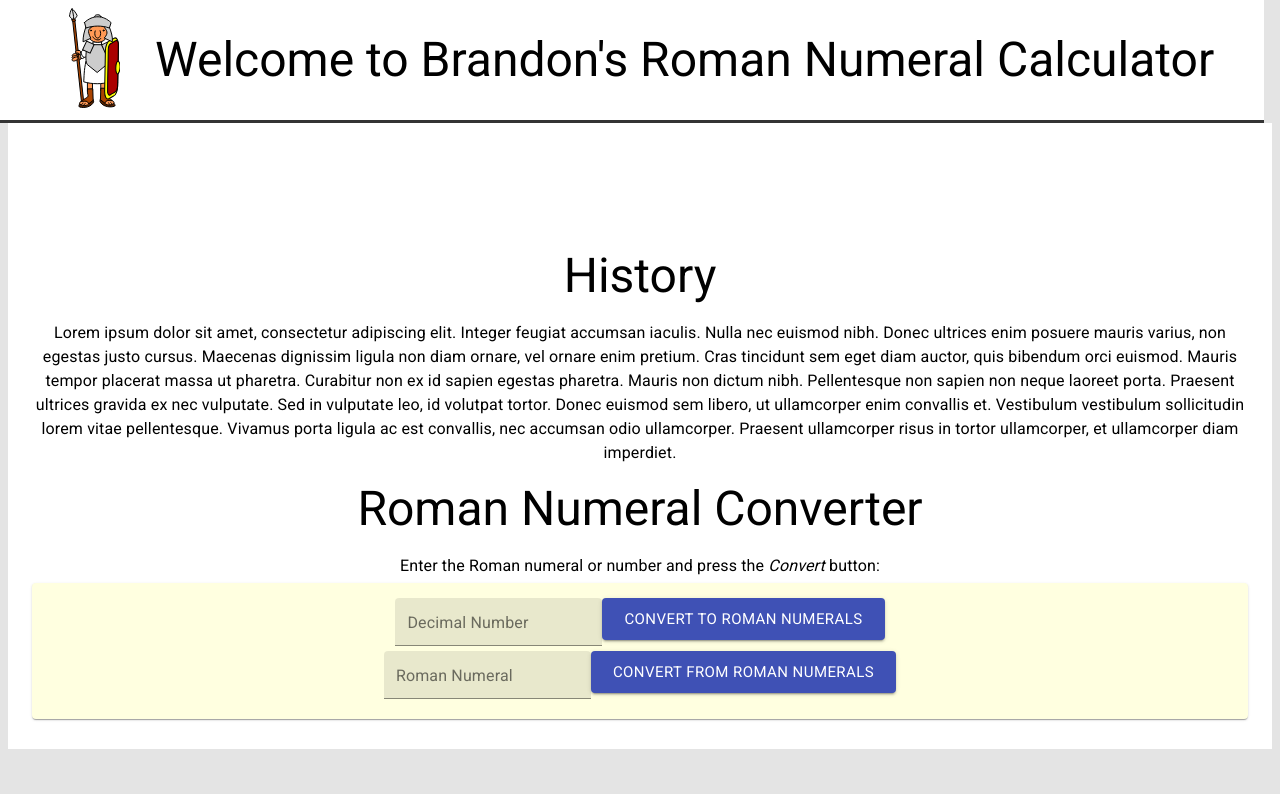
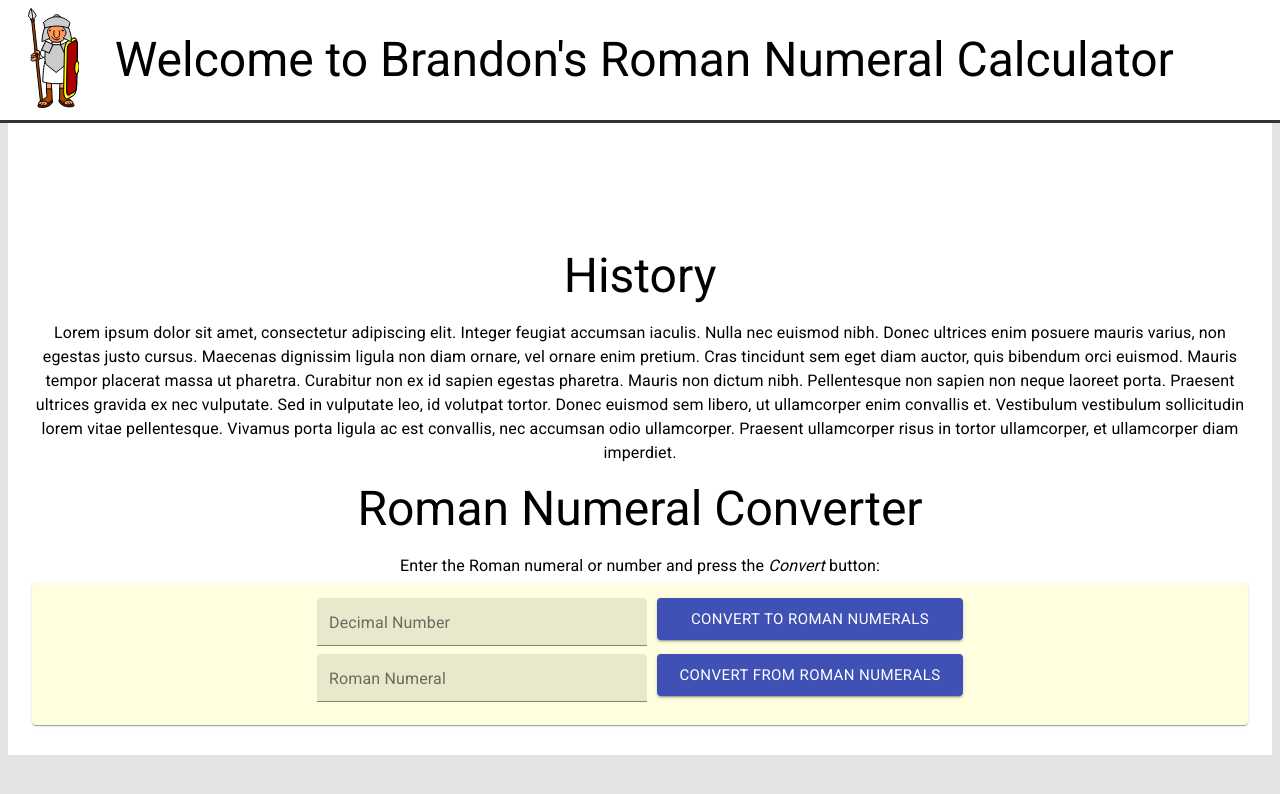
Before and after one commit to BrandonDonatoLong/Roman-Numeral-Converter, a React (Create React App) app: page / in a window 1280 px wide. Shown: the top 794 px of the page. Built offline with nearby package versions, Linux system fonts and the light colour scheme; the HTML template or start-up script is replaced by a standard one.

Commit message:
do some final styling on the calculator

```diff
--- a/src/components/CalculatorBody.js
+++ b/src/components/CalculatorBody.js
@@ -1,18 +1,8 @@
-import React, { useState } from "react";
-import {
-  Container,
-  Typography,
-  Card,
-  TextField,
-  Button,
-  Grid,
-} from "@material-ui/core";
-import { RomanNumerals } from "../utils";
+import React from "react";
+import { Container, Typography } from "@material-ui/core";
+import RomanConverter from "./RomanConverter";
 
 const CalculatorBody = () => {
-  const [decimal, setDecimal] = useState("");
-  const [roman, setRoman] = useState("");
-
   return (
     <Container
       maxWidth={"lg"}
@@ -46,52 +36,7 @@ const CalculatorBody = () => {
       <Typography gutterBottom variant={"body1"}>
         Enter the Roman numeral or number and press the <i>Convert</i> button:
       </Typography>
-      <Card
-        style={{
-          backgroundColor: "lightyellow",
-          marginBottom: "20px",
-          padding: "15px",
-        }}
-      >
-        <Grid style={{ paddingBottom: "5px" }}>
-          <TextField
-            variant={"filled"}
-            label={"Decimal Number"}
-            id={"DecimalNumber"}
-            type={"number"}
-            value={decimal}
-            size={"small"}
-            onChange={(e) => setDecimal(e.target.value)}
-          />
-          <Button
-            variant={"contained"}
-            color={"primary"}
-            size={"large"}
-            onClick={() => setRoman(RomanNumerals.toRoman(decimal))}
-          >
-            Convert To Roman Numerals
-          </Button>
-        </Grid>
-        <Grid style={{ paddingBottom: "5px" }}>
-          <TextField
-            variant={"filled"}
-            label={"Roman Numeral"}
-            id={"RomanNumeral"}
-            size={"small"}
-            type={"string"}
-            value={roman}
-            onChange={(e) => setRoman(e.target.value)}
-          />
-          <Button
-            variant={"contained"}
-            color={"primary"}
-            size={"large"}
-            onClick={() => setDecimal(RomanNumerals.fromRoman(roman))}
-          >
-            Convert From Roman Numerals
-          </Button>
-        </Grid>
-      </Card>
+      <RomanConverter />
     </Container>
   );
 };
--- a/src/components/LandingPageHeader.js
+++ b/src/components/LandingPageHeader.js
@@ -6,7 +6,6 @@ const LandingPageHeader = (props) => {
   return (
     <Grid
       container
-      xs={12}
       justify={"center"}
       spacing={2}
       style={{
@@ -18,7 +17,7 @@ const LandingPageHeader = (props) => {
       <Grid item xs={1}>
         <SoldierIcon height={"100px"} />
       </Grid>
-      <Grid item style={{ display: "flex", alignItems: "center" }}>
+      <Grid item xs={11} style={{ display: "flex", alignItems: "center" }}>
         <Typography variant="h3">
           Welcome to Brandon's Roman Numeral Calculator
         </Typography>
--- /dev/null
+++ b/src/components/RomanConverter.js
@@ -0,0 +1,67 @@
+import React, { useState } from "react";
+import { Button, Card, Grid, TextField } from "@material-ui/core";
+import { RomanNumerals } from "../utils";
+
+const RomanConverter = () => {
+  const [decimal, setDecimal] = useState("");
+  const [roman, setRoman] = useState("");
+
+  return (
+    <Card
+      style={{
+        backgroundColor: "lightyellow",
+        marginBottom: "20px",
+        padding: "15px",
+      }}
+    >
+      <Grid style={{ paddingBottom: "8px" }}>
+        <TextField
+          variant={"filled"}
+          label={"Decimal Number"}
+          id={"decimal-number-input"}
+          type={"number"}
+          value={decimal}
+          data-test-id={"decimal-text-field"}
+          style={{ paddingRight: "10px", width: "330px" }}
+          size={"small"}
+          onChange={(e) => setDecimal(e.target.value)}
+        />
+        <Button
+          variant={"contained"}
+          color={"primary"}
+          size={"large"}
+          style={{ width: "306px" }}
+          data-test-id={"decimal-convert-button"}
+          onClick={() => setRoman(RomanNumerals.toRoman(decimal))}
+        >
+          Convert To Roman Numerals
+        </Button>
+      </Grid>
+      <Grid style={{ paddingBottom: "8px" }}>
+        <TextField
+          variant={"filled"}
+          label={"Roman Numeral"}
+          id={"roman-number-input"}
+          data-test-id={"roman-text-field"}
+          size={"small"}
+          type={"string"}
+          style={{ paddingRight: "10px", width: "330px" }}
+          value={roman}
+          onChange={(e) => setRoman(e.target.value)}
+        />
+        <Button
+          variant={"contained"}
+          color={"primary"}
+          data-test-id={"roman-convert-button"}
+          size={"large"}
+          style={{ width: "306px" }}
+          onClick={() => setDecimal(RomanNumerals.fromRoman(roman))}
+        >
+          Convert From Roman Numerals
+        </Button>
+      </Grid>
+    </Card>
+  );
+};
+
+export default RomanConverter;
```
Also changed, not shown: 1 other file (tests, documents, lock files or other folders).
